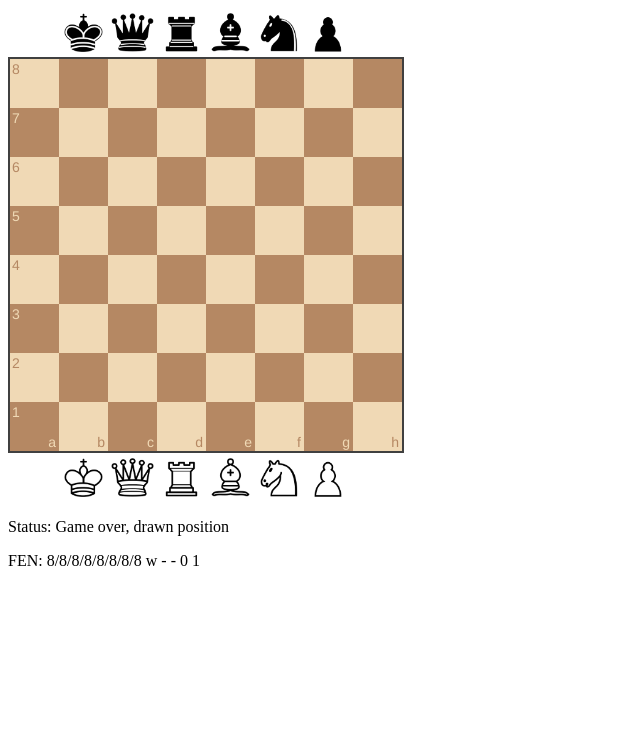
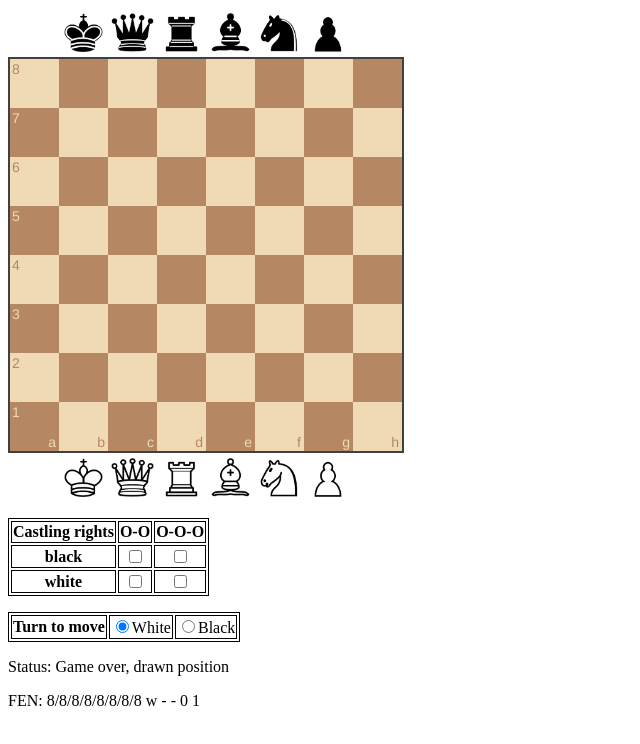
Before and after one commit to lrntplc/ecb-host, a plain HTML site: page static/index.html in a window 1280 px wide. Shown: the whole page, without its empty margins (0-640 px from the left). Drawn offline with Linux system fonts and the light colour scheme; no server answers.

Commit message:
static: add castling rights checkboxes
When setting up a custom position we need a way to tell the engine the
castling rights for each side.

Signed-off-by: Laurentiu Palcu <lpalcu@gmail.com>

```diff
--- a/static/index.html
+++ b/static/index.html
@@ -9,9 +9,40 @@
         <!--custom-->
         <script src="js/utils.js"></script>
         <script src="js/chessgame.js"></script>
+        <style>
+            table, th, td {
+                border: 1px solid black;
+            }
+        </style>
       </head>
       <body>
         <div id="board" style="width: 400px"></div>
+        <p></p>
+        <table>
+            <tr>
+                <th>Castling rights</th>
+                <th>O-O</th>
+                <th>O-O-O</th>
+            </tr>
+            <tr>
+                <th align="center">black</td>
+                <td align="center"><input type="checkbox" id="cr_black_king"></td>
+                <td align="center"><input type="checkbox" id="cr_black_queen"></td>
+            </tr>
+            <tr>
+                <th align="center">white</td>
+                <td align="center"><input type="checkbox" id="cr_white_king"></td>
+                <td align="center"><input type="checkbox" id="cr_white_queen"></td>
+            </tr>
+        </table>
+        <p></p>
+        <table>
+            <tr>
+                <th>Turn to move</td>
+                <td><input type="radio" name="turn" id="turn_white" value="male" checked>White<br>
+                <td><input type="radio" name="turn" id="turn_black" value="male">Black<br>
+            </tr>
+        </table>
         <p>Status: <span id="status"></span></p>
         <p>FEN: <span id="fen"></span></p>
       </body>
--- a/static/js/chessgame.js
+++ b/static/js/chessgame.js
@@ -82,7 +82,37 @@ $(document).ready(function() {
 	  game = new Chess('8/8/8/8/8/8/8/8 w - - 0 1'),
 	  statusEl = $('#status'),
 	  fenEl = $('#fen'),
+      black_castling_king = $('#cr_black_king'),
+      black_castling_queen = $('#cr_black_queen'),
+      white_castling_king = $('#cr_white_king'),
+      white_castling_queen = $('#cr_white_queen'),
+      turn_white = $('#turn_white'),
+      turn_black = $('#turn_black'),
       game_started = false;
+
+    black_castling_king.on('click', function() {
+      updateStatus();
+    });
+
+    black_castling_queen.on('click', function() {
+      updateStatus();
+    });
+
+    white_castling_king.on('click', function() {
+      updateStatus();
+    });
+
+    white_castling_queen.on('click', function() {
+      updateStatus();
+    });
+
+    turn_white.on('click', function() {
+      updateStatus();
+    });
+
+    turn_black.on('click', function() {
+      updateStatus();
+    });
 
 	// do not pick up pieces if the game is over
 	// only pick up pieces for the side to move
@@ -167,6 +197,33 @@ $(document).ready(function() {
 		}
 	  }
 
+      var castling = "";
+
+      if (white_castling_king.is(':checked'))
+        castling += "K";
+
+      if (white_castling_queen.is(':checked'))
+        castling += "Q";
+
+      if (black_castling_king.is(':checked'))
+        castling += "k";
+
+      if (black_castling_queen.is(':checked'))
+        castling += "q";
+
+      if (castling === "")
+        castling = "-";
+
+      if (turn_white.is(':checked'))
+        turn = ' w ';
+      else
+        turn = ' b ';
+
+      fen_str = board.fen() + turn + castling + " - 0 1";
+
+      game.clear();
+      game.load(fen_str);
+
 	  statusEl.html(status);
 	  fenEl.html(game.fen());
 	};
```
